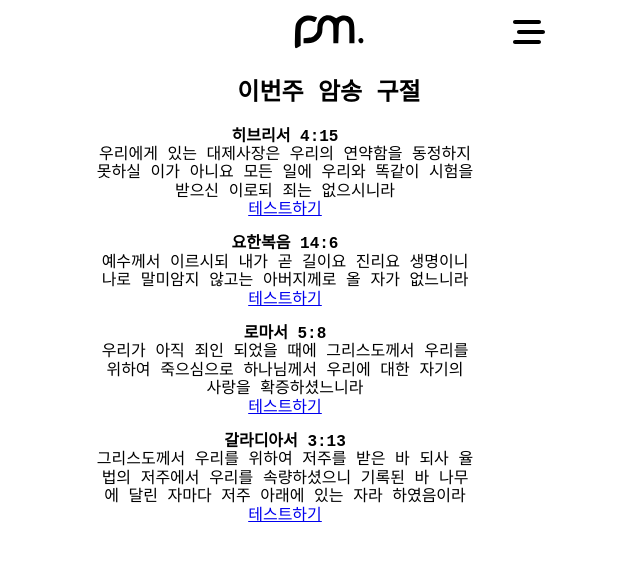
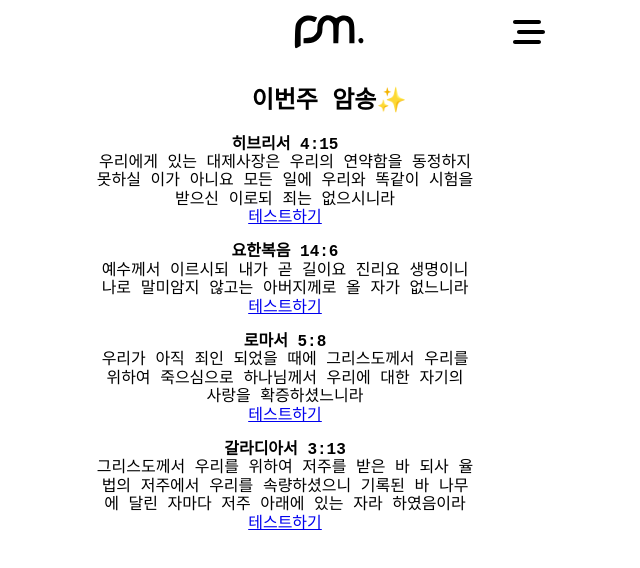
Before and after one commit to jungwone/paulman-disciple, a React (Create React App) app: page / in a window 1280 px wide. Shown: the top 568 px of the page, without its empty margins (311-951 px from the left). Built offline with nearby package versions, Linux system fonts and the light colour scheme; a web font is replaced by a local one.

Commit message:
이번주 암송 css

```diff
--- a/src/components/PassagesForThisWeek/index.tsx
+++ b/src/components/PassagesForThisWeek/index.tsx
@@ -1,6 +1,6 @@
-import React from "react";
 import { Passage } from "../../data";
 import PassageCard from "../PassageCard";
+import styled from "@emotion/styled";
 
 interface Props {
   passages: Passage[];
@@ -8,18 +8,22 @@ interface Props {
 
 const PassagesForThisWeek = ({ passages }: Props) => {
   return (
-    <div>
-      <h2>이번주 암송 구절</h2>
+    <Wrapper>
+      <h2>이번주 암송✨</h2>
 
-      <ul>
+      <ul style={{ textAlign: "center" }}>
         {passages.map((passage) => (
           <li key={passage.address}>
             <PassageCard passage={passage} />
           </li>
         ))}
       </ul>
-    </div>
+    </Wrapper>
   );
 };
 
 export default PassagesForThisWeek;
+
+const Wrapper = styled.div`
+  margin-top: 2rem;
+`;
```
